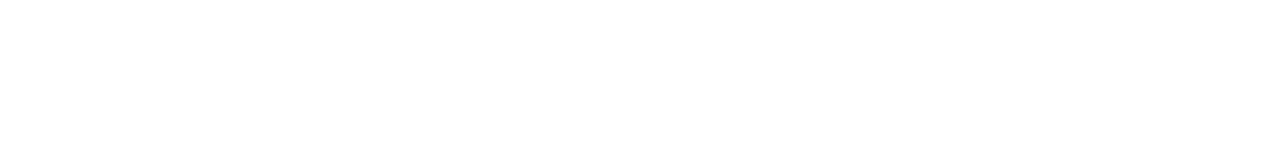
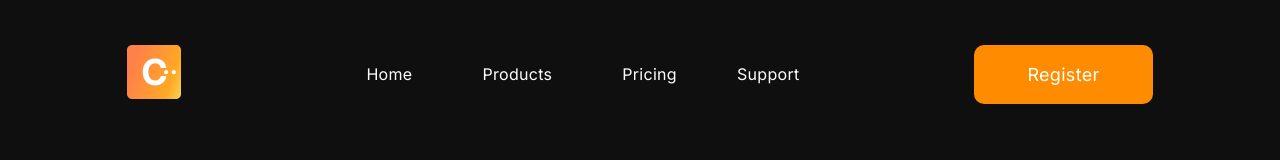
Before and after one commit to tatluhov/prj_2, a plain HTML site: page index.html in a window 1280 px wide. Drawn offline with Linux system fonts and the light colour scheme.

Commit message:
add navigation

```diff
--- a/index.html
+++ b/index.html
@@ -6,8 +6,25 @@
           content="width=device-width, user-scalable=no, initial-scale=1.0, maximum-scale=1.0, minimum-scale=1.0">
     <meta http-equiv="X-UA-Compatible" content="ie=edge">
     <title>Document</title>
+    <link href="main.css" rel="stylesheet">
 </head>
 <body>
+<section class="section-1">
+    <div class="container">
+<header class="header">
+    <a class="logo" href="#">
+        <img src="img/logo.png" alt="logo">
+    </a>
+    <nav class="navigation">
+        <a href="#">Home</a>
+        <a href="#">Products</a>
+        <a href="#">Pricing</a>
+        <a href="#">Support</a>
+    </nav>
+    <a class="reg" href="#">Register</a>
+</header>
+    </div>
+</section>
 
 </body>
 </html>
--- a/main.css
+++ b/main.css
@@ -1,3 +1,77 @@
+@import url('https://fonts.googleapis.com/css2?family=Inter:wght@100;200;300;400;500;600;700;800;900&display=swap');
+
 * {
     box-sizing: border-box;
+    margin: 0;
+    padding: 0;
 }
+
+body {
+    background-color: #0F0F10;
+}
+
+img {
+    display: block;
+    max-width: 100%;
+    height: auto;
+}
+
+.container {
+    display: block;
+    max-width: 1240px;
+    margin: 0 auto;
+    padding: 0 20px;
+}
+
+.section-1 {
+    display: block;
+    padding-top: 45px;
+}
+
+.header {
+    display: flex;
+    justify-content: space-around;
+}
+
+.logo {
+    display: block;
+
+}
+
+.navigation {
+    display: flex;
+    align-items: center;
+    gap: 50px;
+}
+
+.navigation a {
+    padding: 0 10px;
+    text-decoration: none;
+    font-family: 'Inter', sans-serif;
+    font-size: 16px;
+    line-height: 19px;
+    font-weight: 400;
+    letter-spacing: 0.3px;
+    color: #FFFFFF;
+}
+
+.navigation a:last-child {
+    padding: 0;
+}
+
+
+.reg {
+    display: flex;
+    align-items: center;
+    padding: 17px 53px;
+    background-color: #FF8C00;
+    border-radius: 10px;
+    text-decoration: none;
+    font-family: 'Inter', sans-serif;
+    font-size: 18px;
+    line-height: 21px;
+    font-weight: 400;
+    letter-spacing: 0.3px;
+    color: #FFFFFF;
+
+}
```
Also changed, not shown: img/1.png (added), img/2.png (added), img/3.png (added), img/4.png (added), img/logo.png (added).
